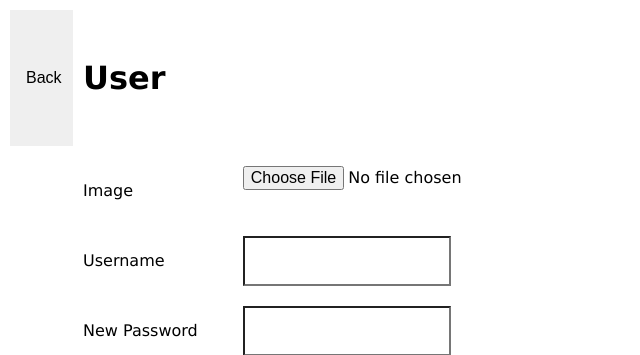
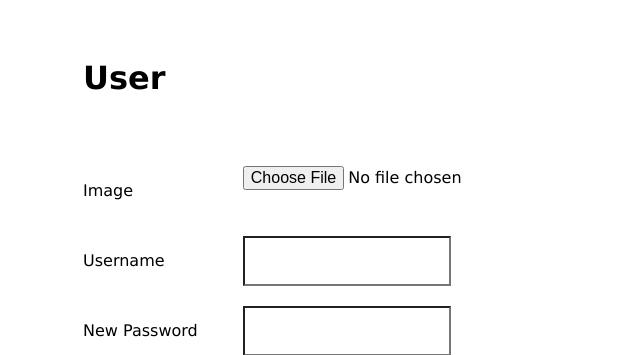
Before and after one commit to hammerhc/Car-Carrier, a Flask app: template src/templates/admin/user.html in a window 1280 px wide. Shown: the part 102-457 px from the top of the page, without its empty margins (0-640 px from the left). Run offline with Flask 2, Linux system fonts and the light colour scheme; the template is opened without the code that fills it, so the values that code supplies are empty.

Commit message:
Update user.html

```diff
--- a/src/templates/admin/user.html
+++ b/src/templates/admin/user.html
@@ -7,7 +7,6 @@
 {% block content %}
 <div class="userContainer">
 
-    <button class="backButton" onclick="back()">Back</button>
     <h1 class="contentTitle">User</h1>
 
     <div id="userContent" class="main">
```
